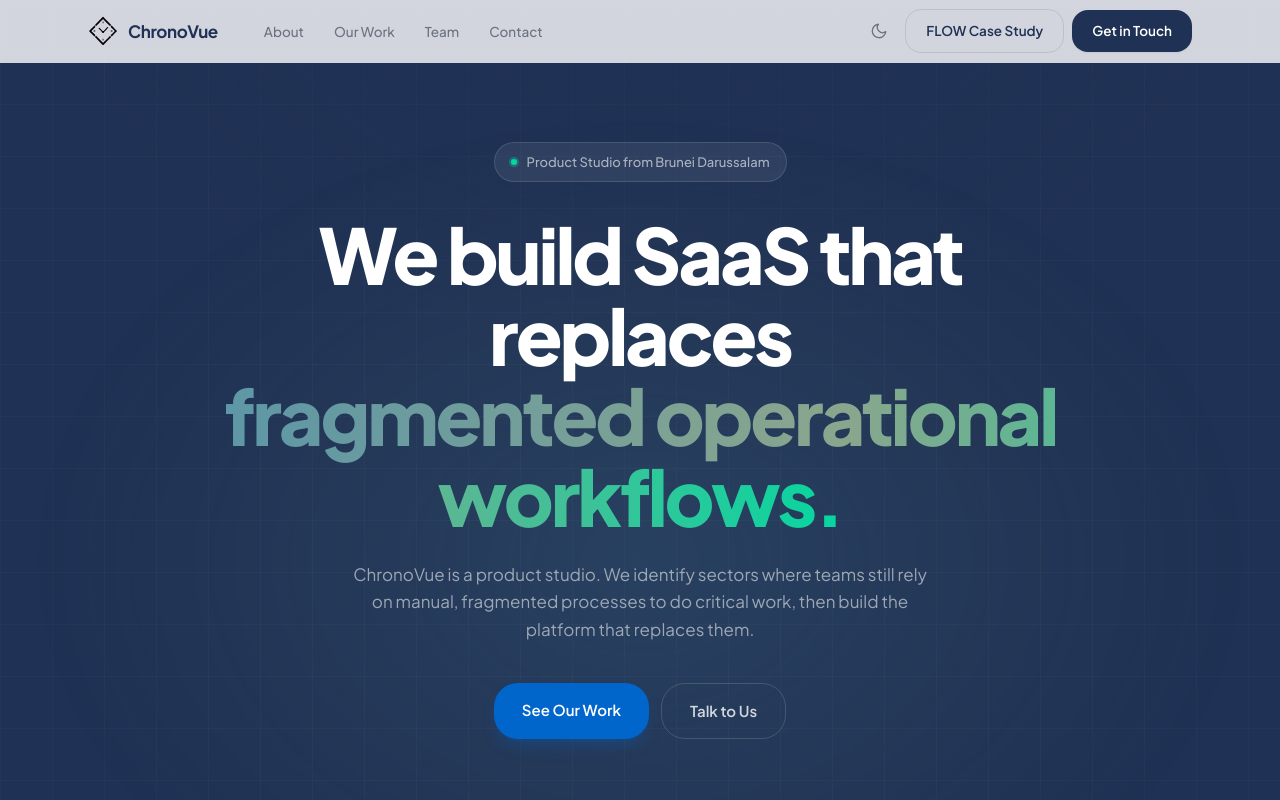
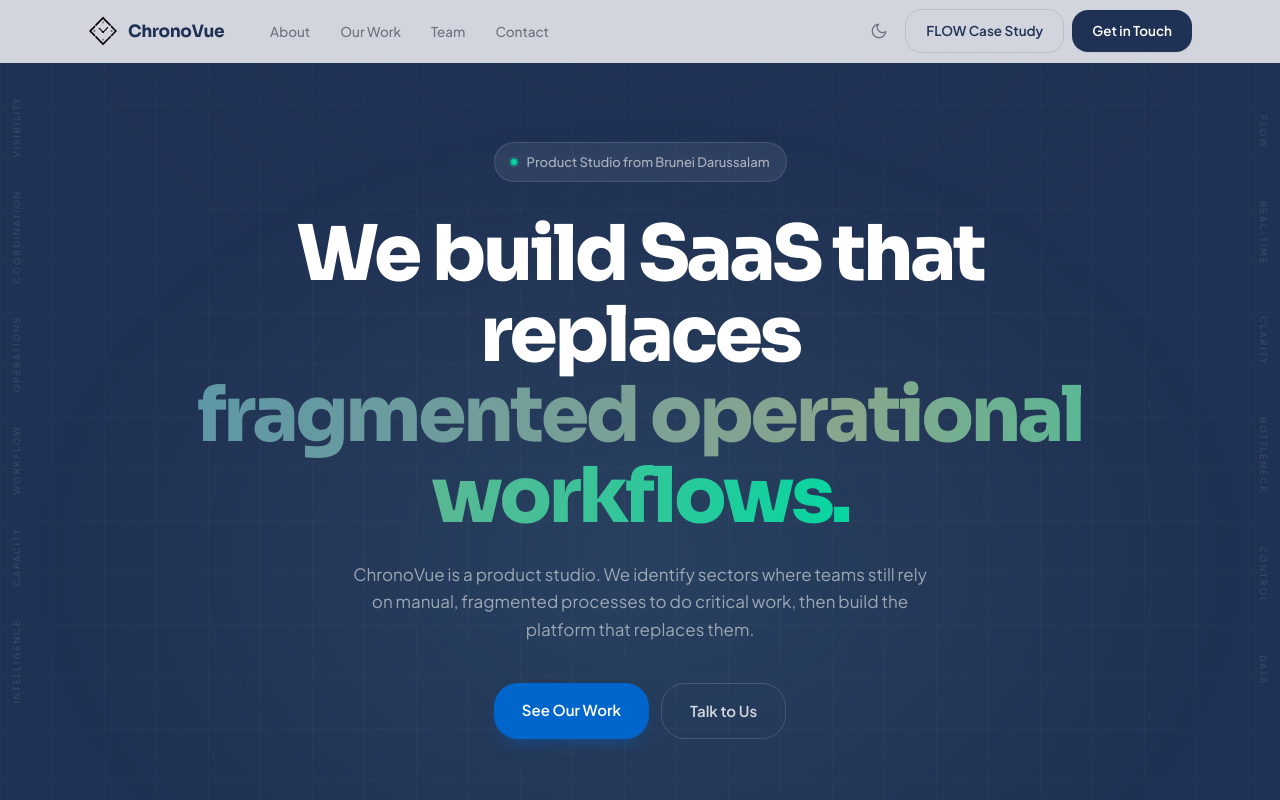
Before and after one commit to Ka1zen23/ChronoVue_website, an Astro site in the folder frontend/: page / in a window 1280 px wide. Shown: the top 800 px of the page. Built offline with nearby package versions, Linux system fonts and the light colour scheme; Astro itself is replaced by a stand-in of ours.

Commit message:
Typography rails added

```diff
--- a/frontend/src/index.css
+++ b/frontend/src/index.css
@@ -95,6 +95,51 @@
   .gradient-text-subtle {
     @apply bg-gradient-to-r from-brand-navy to-brand-navy-mid bg-clip-text text-transparent;
   }
+}
+
+/* ---------- Typography rails ---------- */
+/* Fixed left/right columns of brand vocabulary — parallax via GSAP scrub     */
+.typo-rails {
+  position: fixed;
+  inset: 0;
+  pointer-events: none;
+  z-index: 2;
+  overflow: hidden;
+}
+
+.typo-rail {
+  position: absolute;
+  top: 0;
+  bottom: 0;
+  width: 1.375rem;
+  display: flex;
+  flex-direction: column;
+  justify-content: space-evenly;
+  align-items: center;
+  padding: 8vh 0;
+}
+
+.typo-rail-l { left: 0.375rem; }
+.typo-rail-r { right: 0.375rem; }
+
+.typo-rail span {
+  font-family: 'Plus Jakarta Sans', system-ui, sans-serif;
+  font-size: 9px;
+  font-weight: 600;
+  letter-spacing: 0.2em;
+  text-transform: uppercase;
+  color: #8E949A;
+  opacity: 0.22;
+  user-select: none;
+  white-space: nowrap;
+  writing-mode: vertical-lr;
+}
+
+.typo-rail-l span { transform: rotate(180deg); }
+
+/* Hide below xl — not enough horizontal breathing room */
+@media (max-width: 1279px) {
+  .typo-rails { display: none; }
 }
 
 /* ---------- Navigation ---------- */
--- a/frontend/src/layouts/BaseLayout.astro
+++ b/frontend/src/layouts/BaseLayout.astro
@@ -46,11 +46,31 @@ const { title, description, canonical } = Astro.props;
     <link rel="preconnect" href="https://fonts.googleapis.com" />
     <link rel="preconnect" href="https://fonts.gstatic.com" crossorigin />
     <link
-      href="https://fonts.googleapis.com/css2?family=JetBrains+Mono:wght@400;500;600&family=Plus+Jakarta+Sans:ital,wght@0,400;0,500;0,600;0,700;0,800;1,400&display=swap"
+      href="https://fonts.googleapis.com/css2?family=JetBrains+Mono:wght@400;500;600&family=Plus+Jakarta+Sans:ital,wght@0,400;0,500;0,600;0,700;0,800;1,400&family=Sora:wght@600;700;800&display=swap"
       rel="stylesheet"
     />
   </head>
   <body>
+    <!-- Decorative typography rails — parallax via setupTypographyParallax() -->
+    <div class="typo-rails" aria-hidden="true">
+      <div class="typo-rail typo-rail-l">
+        <span data-typo-speed="0.12">VISIBILITY</span>
+        <span data-typo-speed="0.22">COORDINATION</span>
+        <span data-typo-speed="0.17">OPERATIONS</span>
+        <span data-typo-speed="0.29">WORKFLOW</span>
+        <span data-typo-speed="0.14">CAPACITY</span>
+        <span data-typo-speed="0.21">INTELLIGENCE</span>
+      </div>
+      <div class="typo-rail typo-rail-r">
+        <span data-typo-speed="0.25">FLOW</span>
+        <span data-typo-speed="0.15">REAL-TIME</span>
+        <span data-typo-speed="0.31">CLARITY</span>
+        <span data-typo-speed="0.19">BOTTLENECK</span>
+        <span data-typo-speed="0.11">CONTROL</span>
+        <span data-typo-speed="0.24">DATA</span>
+      </div>
+    </div>
+
     <slot />
     <script>
       import { gsap } from 'gsap';
@@ -59,6 +79,7 @@ const { title, description, canonical } = Astro.props;
         setupScrollReveal,
         setupNavBehaviour,
         setupMagneticButtons,
+        setupTypographyParallax,
       } from '../utils/animations';
 
       if (window.matchMedia('(prefers-reduced-motion: reduce)').matches) {
@@ -70,6 +91,7 @@ const { title, description, canonical } = Astro.props;
         setupScrollReveal();
         setupNavBehaviour();
         setupMagneticButtons();
+        setupTypographyParallax();
       }, 60);
     </script>
   </body>
--- a/frontend/src/utils/animations.js
+++ b/frontend/src/utils/animations.js
@@ -136,6 +136,39 @@ export function setupNavBehaviour() {
   };
 }
 
+// ─── Typography rail parallax ────────────────────────────────────────────────
+// Animates [data-typo-speed] spans in .typo-rails with scroll-linked Y drift.
+// Speed value = fraction of viewport height to travel over the full page scroll.
+// Negative y → words move up as user scrolls down (depth parallax).
+export function setupTypographyParallax() {
+  if (typeof window === 'undefined') return () => {};
+
+  const words = document.querySelectorAll('[data-typo-speed]');
+  if (!words.length) return () => {};
+
+  const triggers = [];
+
+  words.forEach((word) => {
+    const speed = parseFloat(word.dataset.typoSpeed) || 0.15;
+
+    const st = gsap.to(word, {
+      y: () => -window.innerHeight * speed,
+      ease: 'none',
+      scrollTrigger: {
+        trigger: document.documentElement,
+        start: 'top top',
+        end: 'bottom bottom',
+        scrub: 2,
+        invalidateOnRefresh: true,
+      },
+    }).scrollTrigger;
+
+    if (st) triggers.push(st);
+  });
+
+  return () => triggers.forEach((st) => st?.kill());
+}
+
 // ─── Magnetic buttons ────────────────────────────────────────────────────────
 export function setupMagneticButtons() {
   if (typeof window === 'undefined') return () => {};
--- a/frontend/tailwind.config.js
+++ b/frontend/tailwind.config.js
@@ -65,7 +65,7 @@ export default {
       },
       fontFamily: {
         sans:    ['Plus Jakarta Sans', 'system-ui', 'sans-serif'],
-        display: ['Plus Jakarta Sans', 'system-ui', 'sans-serif'],
+        display: ['Sora', 'Plus Jakarta Sans', 'system-ui', 'sans-serif'],
         mono:    ['JetBrains Mono', 'Fira Mono', 'monospace'],
       },
       fontSize: {
```
